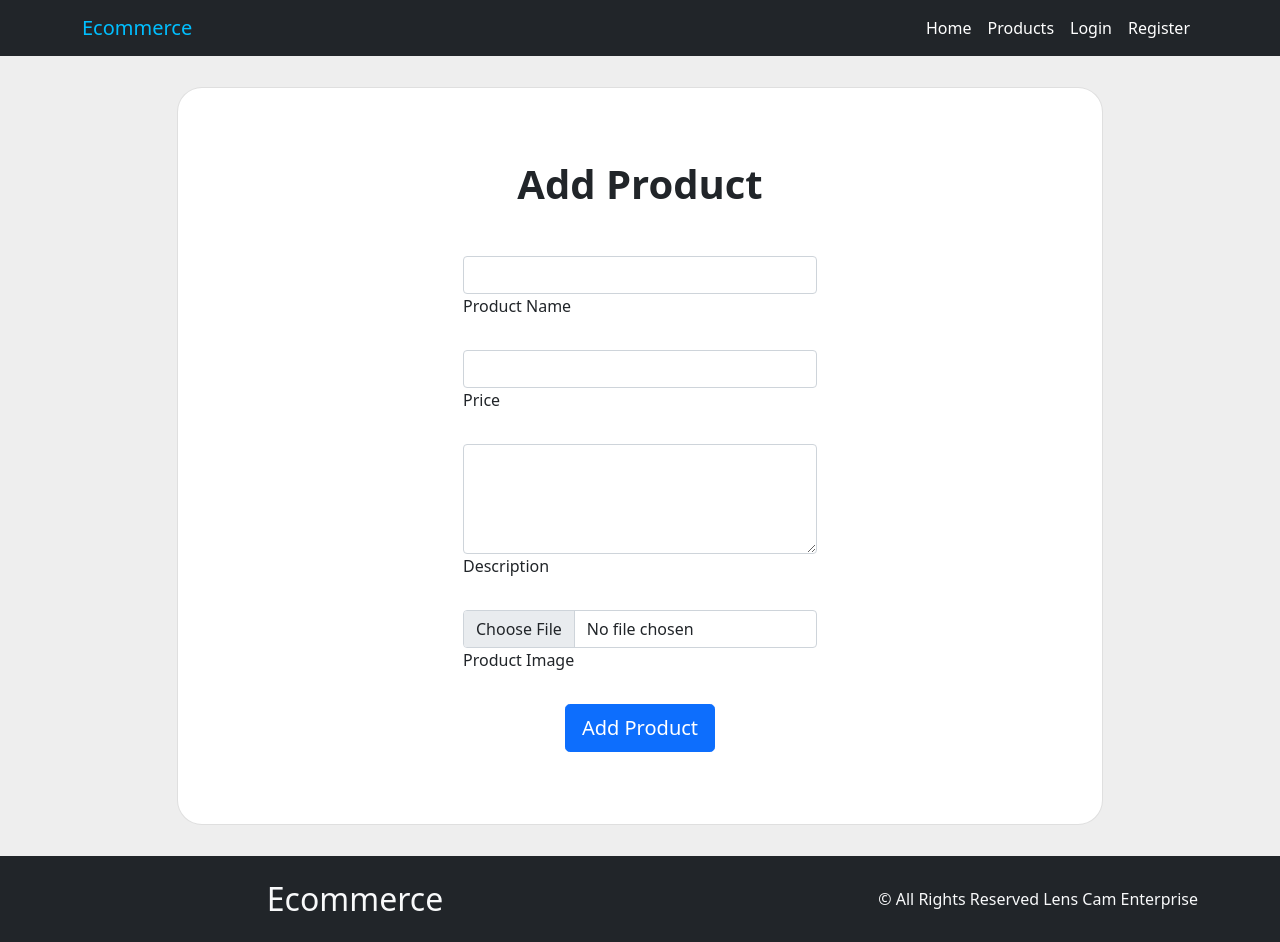
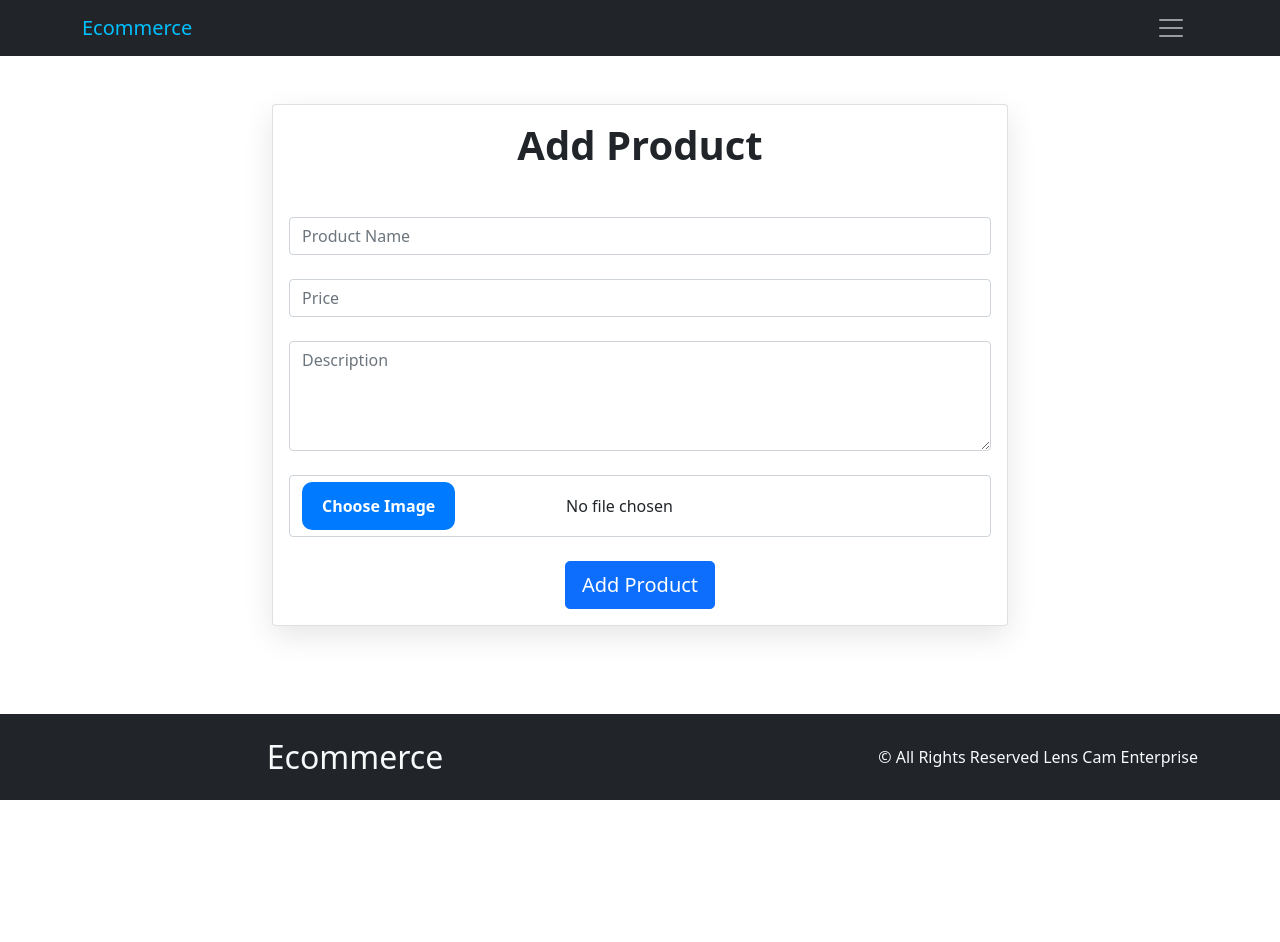
Before and after one commit to smitraut/ecommerce, a CodeIgniter app: page /codeigniter/index.php/addproduct/index in a window 1280 px wide. After the commit the page ends 800 px from the top, so only its background shows below. Run offline with CodeIgniter, Linux system fonts and the light colour scheme.

```diff
--- a/application/components/navbar.php
+++ b/application/components/navbar.php
@@ -1,15 +1,33 @@
 <link href="https://cdn.jsdelivr.net/npm/bootstrap@5.0.2/dist/css/bootstrap.min.css" rel="stylesheet" integrity="sha384-EVSTQN3/azprG1Anm3QDgpJLIm9Nao0Yz1ztcQTwFspd3yD65VohhpuuCOmLASjC" crossorigin="anonymous">
 
+<style>
+
+    .offcanvas-end {
+        width: 50% !important;
+    }
+    .navbar-toggler {
+        border: none;
+    }
+    .navbar-toggler:focus {
+        box-shadow: none;
+    }
+</style>
+
 <!-- Navbar -->
-
-<nav class="navbar navbar-expand-lg navbar-dark bg-dark">
+<nav class="navbar navbar-dark bg-dark">
     <div class="container">
         <a class="navbar-brand" href="#" style="color: #00BFFF;">Ecommerce</a>
-        <button class="navbar-toggler" type="button" data-bs-toggle="collapse" data-bs-target="#navbarNav" aria-controls="navbarNav" aria-expanded="false" aria-label="Toggle navigation">
+        <button class="navbar-toggler" type="button" data-bs-toggle="offcanvas" data-bs-target="#offcanvasNavbar" aria-controls="offcanvasNavbar">
             <span class="navbar-toggler-icon"></span>
         </button>
-        <div class="collapse navbar-collapse justify-content-end" id="navbarNav">
-            <ul class="navbar-nav">
+
+        <div class="offcanvas offcanvas-end bg-dark text-white" tabindex="-1" id="offcanvasNavbar" aria-labelledby="offcanvasNavbarLabel">
+            <div class="offcanvas-header">
+                <h5 class="offcanvas-title" id="offcanvasNavbarLabel">Menu</h5>
+                <button type="button" class="btn-close text-reset" data-bs-dismiss="offcanvas" aria-label="Close"></button>
+            </div>
+            <div class="offcanvas-body">
+                <ul class="navbar-nav justify-content-end flex-grow-1 pe-3">
                     <li class="nav-item">
                         <a class="nav-link" href="<?php echo base_url('/'); ?>" style="color: #FFFFFF;">Home</a>
                     </li>
@@ -37,4 +55,7 @@
                 </ul>
             </div>
         </div>
+    </div>
 </nav>
+
+<script src="https://cdn.jsdelivr.net/npm/bootstrap@5.0.2/dist/js/bootstrap.bundle.min.js" integrity="sha384-MrcW6ZMFYlzcLA8Nl+NtUVF0sA7MsXsP1UyJoMp4YLEuNSfAP+JcXn/tWtIaxVXM" crossorigin="anonymous"></script>
--- a/application/controllers/Products.php
+++ b/application/controllers/Products.php
@@ -64,8 +64,8 @@ class Products extends CI_Controller {
 				// Add image URL to each product
 				$image_base_url = base_url('application/assets/images/');
 				foreach ($products as &$product) {
-					if (isset($product['image'])) {
-						$product['image_url'] = $image_base_url . $product['image'];
+					if (isset($product['product_image'])) {
+						$product['image_url'] = $image_base_url . $product['product_image'];
 					}
 				}
 
--- a/application/views/addProduct.php
+++ b/application/views/addProduct.php
@@ -4,56 +4,86 @@
     <meta charset="UTF-8">
     <meta http-equiv="X-UA-Compatible" content="IE=edge">
     <meta name="viewport" content="width=device-width, initial-scale=1.0">
+    <style>
+        body {
+            background-color: #f8f9fa;
+        }
+        .card {
+            border: none;
+            border-radius: 15px;
+            box-shadow: 0 10px 30px rgba(0, 0, 0, 0.1);
+        }
+        .card-body {
+            padding: 3rem;
+        }
+        .form-control {
+            border-radius: 10px;
+            padding: 0.75rem 1.25rem;
+            margin-bottom: 1.5rem;
+        }
+        .btn-primary {
+            background-color: #007bff;
+            border: none;
+            border-radius: 10px;
+            padding: 0.75rem 2rem;
+            font-weight: 600;
+            transition: all 0.3s ease;
+        }
+        .btn-primary:hover {
+            background-color: #0056b3;
+            transform: translateY(-2px);
+        }
+        .custom-file-input::-webkit-file-upload-button {
+            visibility: hidden;
+        }
+        .custom-file-input::before {
+            content: 'Choose Image';
+            display: inline-block;
+            background: #007bff;
+            color: white;
+            border-radius: 10px;
+            padding: 0.75rem 1.25rem;
+            outline: none;
+            white-space: nowrap;
+            cursor: pointer;
+            font-weight: 600;
+        }
+        .custom-file-input:hover::before {
+            background-color: #0056b3;
+        }
+    </style>
 </head>
 <body>
 
 <?php $this->load->view('../components/navbar'); ?>
 
-<section class="vh-100" style="background-color: #eee;">
-    <div class="container h-100">
-        <div class="row d-flex justify-content-center align-items-center h-100">
-            <div class="col-lg-12 col-xl-10">
-                <div class="card text-black" style="border-radius: 25px;">
-                    <div class="card-body p-md-5">
-                        <div class="row justify-content-center">
-                            <div class="col-md-10 col-lg-8 col-xl-6">
-                                <h1 class="text-center fw-bold mb-5 mx-1 mx-md-4 mt-4">Add Product</h1>
-                                <form class="mx-1 mx-md-4" method="post" action="<?= base_url('AddProduct'); ?>" enctype="multipart/form-data">
-                                    <div class="form-outline mb-4">
-                                        <input type="text" name="product_name" id="product_name" class="form-control" required />
-                                        <label class="form-label" for="product_name">Product Name</label>
-                                    </div>
+<div class="container py-5">
+    <div class="row justify-content-center">
+        <div class="col-lg-8">
+            <div class="card">
+                <div class="card-body">
+                    <h1 class="text-center fw-bold mb-5">Add Product</h1>
+                    <form method="post" action="<?= base_url('AddProduct'); ?>" enctype="multipart/form-data">
+                        <input type="text" name="product_name" id="product_name" class="form-control" placeholder="Product Name" required />
 
-                                    <div class="form-outline mb-4">
-                                        <input type="number" name="product_price" id="product_price" class="form-control" step="0.01" required />
-                                        <label class="form-label" for="product_price">Price</label>
-                                    </div>
+                        <input type="number" name="product_price" id="product_price" class="form-control" step="0.01" placeholder="Price" required />
 
-                                    <div class="form-outline mb-4">
-                                        <textarea name="product_description" id="product_description" class="form-control" rows="4" required></textarea>
-                                        <label class="form-label" for="product_description">Description</label>
-                                    </div>
+                        <textarea name="product_description" id="product_description" class="form-control" rows="4" placeholder="Description" required></textarea>
 
-                                    <div class="form-outline mb-4">
-                                        <input type="file" name="product_image" id="product_image" class="form-control" accept="image/*" required />
-                                        <label class="form-label" for="product_image">Product Image</label>
-                                    </div>
+                        <input type="file" name="product_image" id="product_image" class="form-control custom-file-input" accept="image/*" required />
 
-                                    <div class="d-flex justify-content-center mx-4 mb-3 mb-lg-4">
-                                        <button type="submit" class="btn btn-primary btn-lg">Add Product</button>
-                                    </div>
-                                </form>
-                            </div>
+                        <div class="text-center mt-4">
+                            <button type="submit" class="btn btn-primary btn-lg">Add Product</button>
                         </div>
-                    </div>
+                    </form>
                 </div>
             </div>
         </div>
     </div>
-</section>
+</div>
 
 <?php $this->load->view('../components/footer'); ?>
 
-
+<script src="https://cdn.jsdelivr.net/npm/bootstrap@5.1.3/dist/js/bootstrap.bundle.min.js"></script>
 </body>
 </html>
```
Lines whose indentation alone changed are shown as unchanged.
